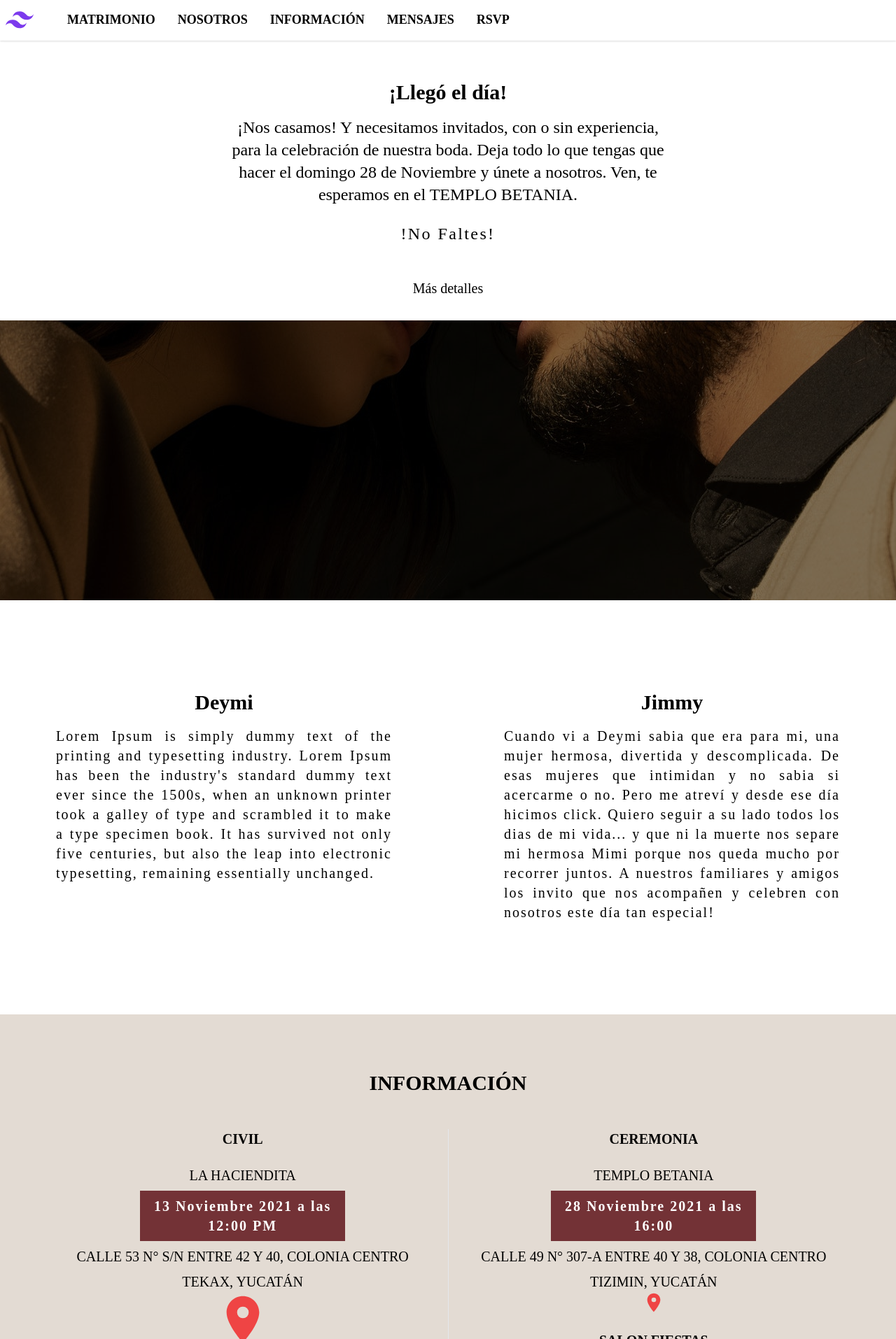
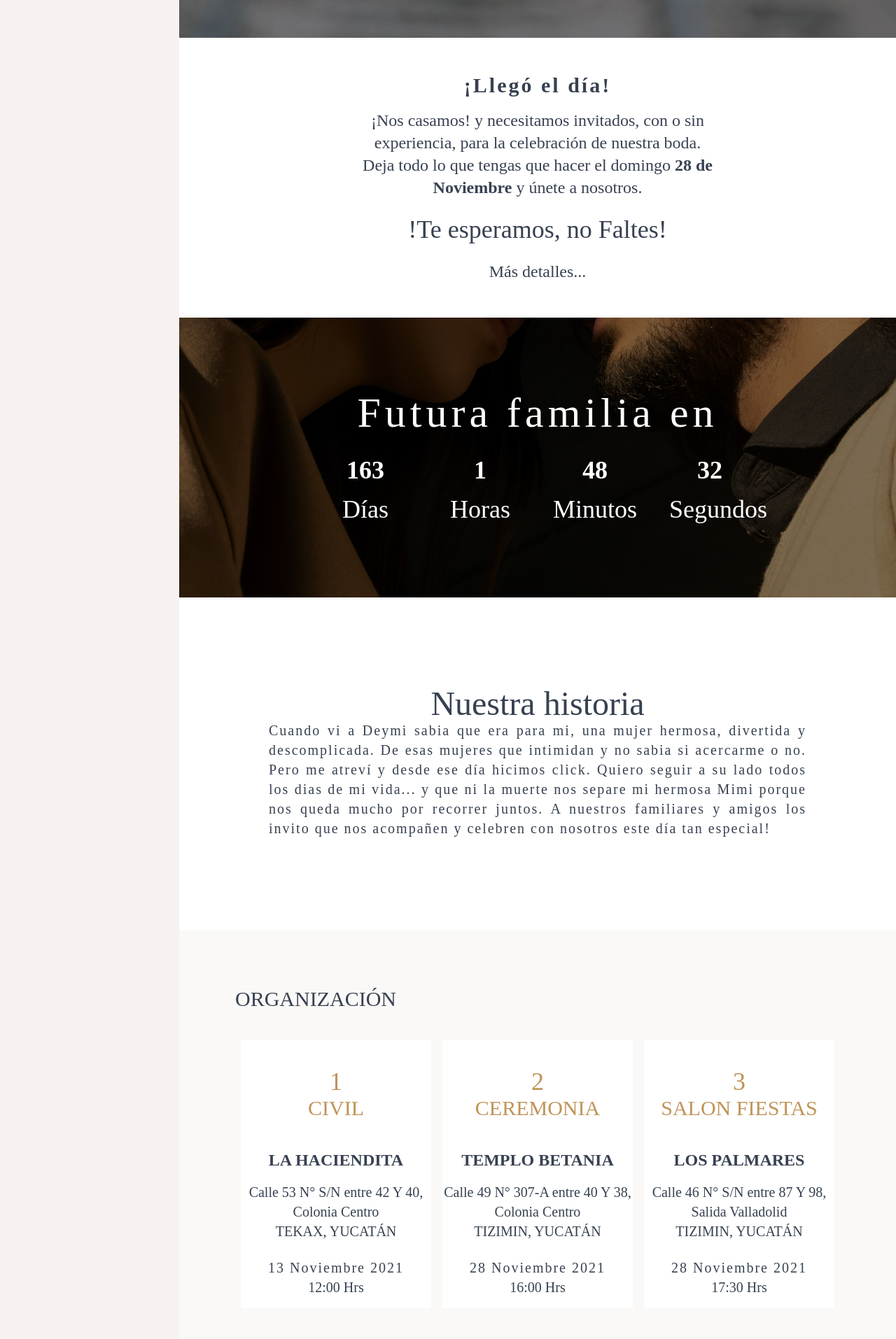
Before and after one commit to Jramirez91/wdj, a React (Create React App) app: page / in a window 1280 px wide. Shown: the part 746-2660 px from the top of the page at 70% size. Built offline with nearby package versions, Linux system fonts and the light colour scheme; no server answers.

Commit message:
Actualización del sitio web

```diff
--- a/public/index.html
+++ b/public/index.html
@@ -27,7 +27,7 @@
     -->
     <title>Deymi & Jimmy</title>
   </head>
-  <body>
+  <body class="bg-cultured text-gray-700">
     <noscript>You need to enable JavaScript to run this app.</noscript>
     <div id="root"></div>
     <!--
--- a/src/App.js
+++ b/src/App.js
@@ -1,16 +1,30 @@
 import "./App.css";
-import couple from "./img/couple.jpg";
+
 import hands from "./img/hands.jpg";
 import { MdLocationOn } from "react-icons/md";
-import { Menu, Us, Information, Message, RSVP } from "./components/";
-import { Link } from "react-scroll";
+import { Menu, Us, Information, Message, RSVP, Married } from "./components/";
+
+
 
 function App() {
+
+
+
+
+
+
+
   return (
-    <div className="flex flex-wrap">
+
+    <div className=" flex flex-wrap">
+
+      <div className="w-full md:w-1/5 order-2 md:order-1 bg-snow">
+        <Menu />
+      </div>
+      <div className="w-full md:w-4/5 order-1 md:order-2">
         <div
           id="home"
-        className="w-full h-full lg:h-screen/2  bg-opacity-50 bg-center order-2 lg:order-1 bg-pink-50"
+          className="w-full h-full md:h-screen bg-opacity-50 bg-center order-2  bg-pink-50"
           style={{
             backgroundImage: `url(${hands})`,
           }}
@@ -18,61 +32,109 @@ function App() {
           <div className="w-full h-screen  flex justify-center items-center bg-gray-900 bg-opacity-50">
             <div className="mx-4 text-center ">
               <h1 className="text-9xl mb-12 title ">Deymi & Jimmy</h1>
-            <h2 className="text-7xl mb-12 subtitle ">!Nos casamos!</h2>
-            <h2 className="text-5xl mb-12 subtitle  tracking-widest">
+
+              <h2 className="text-5xl mb-12 text-gray-50 tracking-widest">
                 - 28 Noviembre 2021 -
               </h2>
             </div>
           </div>
         </div>
-      <Menu />
 
-      <div
-        id="matrimonio"
-        className="w-full h-full bg-center bg-fixed bg-no-repeat bg-cover order-3"
-        style={{
-          backgroundImage: `url(${couple})`,
-        }}
-      >
-        <div className="w-full h-screen  bg-opacity-50 bg-black ">
-          <div className="text-center w-full pt-6 bg-white h-1/2 flex flex-col justify-center items-center">
-            <h2 className="font-bold text-3xl mb-4">¡Llegó el día!</h2>
+        <Married />
+        <Us />
 
-            <h2 className="text-2xl mb-6 text-center w-1/2">
-              ¡Nos casamos! Y necesitamos invitados, con o sin experiencia, para
-              la celebración de nuestra boda. Deja todo lo que tengas que hacer
-              el domingo 28 de Noviembre y únete a nosotros. Ven, te esperamos
-              en el TEMPLO BETANIA.
-            </h2>
-            <h3 className="text-2xl mb-6 text-center w-1/2 tracking-widest">
-              !No Faltes!
-            </h3>
-            <Link
-              smooth={true}
-              offset={-60}
-              duration={500}
-              to="informacion"
-              className="mt-6 text-xl cursor-pointer"
-            >
-              Más detalles
-            </Link>
-            {/* <a
-              href="https://goo.gl/maps/4zRPHVYWLf4t5CqE6"
-              className="font-bold text-xl mb-6 text-center w-1/2"
-            >
-              <div className=" flex justify-center items-center">
-                <MdLocationOn className="w-20 h-20 text-red-500" />
-              </div>
-              VER MAPA
-            </a> */}
-          </div>
-        </div>
-      </div>
-      <Us />
         <Information />
         <Message />
         <RSVP />
+        <div className=" leading-loose tracking-tight">
+          <p className="font-bold my-4 md:my-12">About Me</p>
+
+          <p className="mb-8">Arcu risus quis varius quam quisque id diam vel. Consectetur adipiscing elit ut aliquam purus sit amet. Nibh tortor id aliquet lectus proin nibh. </p>
         </div>
+      </div>
+
+
+
+    </div>
+
+
+
+    // <div className="flex flex-wrap">
+    //   <div
+    //     id="home"
+    //     className="w-full h-full lg:h-screen/2  bg-opacity-50 bg-center order-2 lg:order-1 bg-pink-50"
+    //     style={{
+    //       backgroundImage: `url(${hands})`,
+    //     }}
+    //   >
+    //     <div className="w-full h-screen  flex justify-center items-center bg-gray-900 bg-opacity-50">
+    //       <div className="mx-4 text-center ">
+    //         <h1 className="text-9xl mb-12 title ">Deymi & Jimmy</h1>
+    //         <h2 className="text-7xl mb-12 subtitle ">!Nos casamos!</h2>
+    //         <h2 className="text-5xl mb-12 subtitle  tracking-widest">
+    //           - 28 Noviembre 2021 -
+    //         </h2>
+    //       </div>
+    //     </div>
+    //   </div>
+    //   <Menu />
+
+    //   <div
+    //     id="matrimonio"
+    //     className="w-full h-full bg-center bg-fixed bg-no-repeat bg-cover order-3"
+    //     style={{
+    //       backgroundImage: `url(${couple})`,
+    //     }}
+    //   >
+    //     <div className="w-full h-screen  bg-opacity-50 bg-black ">
+    //       <div className="text-center w-full pt-6 bg-white h-1/2 flex flex-col justify-center items-center">
+    //         <h2 className="font-bold text-3xl mb-4">¡Llegó el día!</h2>
+
+    //         <h2 className="text-2xl mb-6 text-center w-1/2">
+    //           ¡Nos casamos! Y necesitamos invitados, con o sin experiencia, para
+    //           la celebración de nuestra boda. Deja todo lo que tengas que hacer
+    //           el domingo 28 de Noviembre y únete a nosotros. Ven, te esperamos
+    //           en el TEMPLO BETANIA.
+    //         </h2>
+    //         <h3 className="text-2xl mb-6 text-center w-1/2 tracking-widest">
+    //           !No Faltes!
+    //         </h3>
+    //         <Link
+    //           smooth={true}
+    //           offset={-60}
+    //           duration={500}
+    //           to="informacion"
+    //           className="mt-6 text-xl cursor-pointer"
+    //         >
+    //           Más detalles
+    //         </Link>
+    //         {/* <a
+    //           href="https://goo.gl/maps/4zRPHVYWLf4t5CqE6"
+    //           className="font-bold text-xl mb-6 text-center w-1/2"
+    //         >
+    //           <div className=" flex justify-center items-center">
+    //             <MdLocationOn className="w-20 h-20 text-red-500" />
+    //           </div>
+    //           VER MAPA
+    //         </a> */}
+    //       </div>
+    //       <div className="text-white h-1/2  w-full flex flex-col justify-center items-center" >
+    //       <h2 className="text-5xl text-center title mb-4  subtitle">
+    //         Nos convertiremos en familia en
+    //       </h2>
+    //       <h2 className="text-4xl text-center  ">
+    //         Días: {dates.days} / Horas: {dates.hours} / Minutos: {dates.minutes} / Segundos: {dates.seconds}
+    //       </h2>
+    //       </div>
+    //     </div>
+
+
+    //   </div>
+    //   <Us />
+    //   <Information />
+    //   <Message />
+    //   <RSVP />
+    // </div>
   );
 }
 
--- a/src/components/Information.js
+++ b/src/components/Information.js
@@ -1,70 +1,63 @@
+
 import { MdLocationOn } from "react-icons/md";
+import { SubInformation } from ".";
+import { useState } from "react";
 
 const Information = () => {
+
+  const [organization, setorganization] = useState([{
+    position:1,
+    event:"CIVIL",
+    location:{
+      name:"LA HACIENDITA",
+      date:"13  Noviembre  2021",
+      time:"12:00 Hrs",
+      address:"Calle 53 N° S/N entre 42 Y 40, Colonia Centro",
+      state:"TEKAX, YUCATÁN",
+      maps:"https://goo.gl/maps/M35j3MJBubvDcKxE9"
+    }
+  },
+  {
+    position:2,
+    event:"CEREMONIA",
+    location:{
+      name:"TEMPLO BETANIA",
+      date:"28 Noviembre 2021",
+      time:"16:00 Hrs",
+      address:"Calle 49 N° 307-A entre 40 Y 38, Colonia Centro",
+      state:"TIZIMIN, YUCATÁN",
+      maps:"https://goo.gl/maps/4zRPHVYWLf4t5CqE6"
+    }
+  },
+  {
+    position:3,
+    event:"SALON FIESTAS",
+    location:{
+      name:"LOS PALMARES",
+      date:"28 Noviembre 2021",
+      time:"17:30 Hrs",
+      address:"Calle 46 N° S/N entre 87 Y 98, Salida Valladolid",
+      state:"TIZIMIN, YUCATÁN",
+      maps:"https://goo.gl/maps/4zRPHVYWLf4t5CqE6"
+    }
+  }])
+
+
   return (
-    <div id="informacion" className="w-full order-5 py-20 timber-bg">
-      <div className="text-center font-bold text-3xl">INFORMACIÓN</div>
-      <div className="my-12 text-xl text-justify mx-auto grid grid-cols-2 w-11/12">
-        <div className="text-center">
-          <strong>CIVIL</strong>
-          <p className="mt-6">LA HACIENDITA</p>
-          <p className="mt-2 wine-bg text-white w-1/2 mx-auto p-2 font-bold tracking-widest">
-            13 Noviembre 2021 a las 12:00 PM
-          </p>
-          <p className="mt-2">CALLE 53 N° S/N ENTRE 42 Y 40, COLONIA CENTRO</p>
-          <p className="mt-2">TEKAX, YUCATÁN</p>
+    <div id="informacion" className="w-full order-5 p-20 ">
+      <div className="text-left text-3xl mb-10 ">ORGANIZACIÓN</div>
 
-          <a
-            href="https://goo.gl/maps/M35j3MJBubvDcKxE9"
-            className="font-bold text-xl mb-6 text-center w-1/2"
-          >
-            <div className=" flex justify-center items-center">
-              <MdLocationOn className="w-20 h-20 text-red-500" />
-            </div>
-            VER MAPA
-          </a>
-        </div>
-        <div className="text-center border-l">
-          <strong>CEREMONIA</strong>
-          <p className="mt-6">TEMPLO BETANIA</p>
-          <p className="mt-2 wine-bg text-white w-1/2 mx-auto p-2 font-bold tracking-widest">
-            28 Noviembre 2021 a las 16:00
-          </p>
-          <p className="mt-2">
-            CALLE 49 N° 307-A ENTRE 40 Y 38, COLONIA CENTRO
-          </p>
-          <p className="mt-2 mb-6">
-            TIZIMIN, YUCATÁN{" "}
-            <a
-              href="https://goo.gl/maps/4zRPHVYWLf4t5CqE6"
-              className="font-bold text-xl mb-6 text-center w-1/2"
-            >
-              <div className=" flex justify-center items-center">
-                <MdLocationOn className="w-8 h-8 text-red-500" />
-              </div>
-            </a>
-          </p>
-          <strong>SALON FIESTAS</strong>
-          <p className="mt-6">LOS PALMARES</p>
-          <p className="mt-2 wine-bg text-white w-1/2 mx-auto p-2 font-bold tracking-widest">
-            28 Noviembre 2021 a las 16:00 PM
-          </p>
-          <p className="mt-2">
-            CALLE 49 N° 307-A ENTRE 40 Y 38, COLONIA CENTRO
-          </p>
-          <p className="mt-2">TIZIMIN, YUCATÁN</p>
 
-          <a
-            href="https://goo.gl/maps/4zRPHVYWLf4t5CqE6"
-            className="font-bold text-xl mb-6 text-center w-1/2"
-          >
-            <div className=" flex justify-center items-center">
-              <MdLocationOn className="w-20 h-20 text-red-500" />
-            </div>
-            VER MAPA
-          </a>
-        </div>
+      <div className="flex ">
+      <div className="w-full flex flex-row justify-center">
+
+        {organization.map((v,k) => <SubInformation key={k} model={v} />)}
+
       </div>
+      </div>
+
+
+
     </div>
   );
 };
--- /dev/null
+++ b/src/components/Married.js
@@ -0,0 +1,104 @@
+import { useEffect, useState } from "react";
+import couple from "../img/couple.jpg";
+import { Link } from "react-scroll";
+
+const Married = () => {
+
+    const [dates, setDates] = useState({});
+
+    const DATE_TARGET = new Date('11/28/2021 0:01 AM');
+
+    const MILLISECONDS_OF_A_SECOND = 1000;
+    const MILLISECONDS_OF_A_MINUTE = MILLISECONDS_OF_A_SECOND * 60;
+    const MILLISECONDS_OF_A_HOUR = MILLISECONDS_OF_A_MINUTE * 60;
+    const MILLISECONDS_OF_A_DAY = MILLISECONDS_OF_A_HOUR * 24
+
+
+
+    function updateCountdown() {
+        // Calcs
+        const NOW = new Date()
+        const DURATION = DATE_TARGET - NOW;
+        const REMAINING_DAYS = Math.floor(DURATION / MILLISECONDS_OF_A_DAY);
+        const REMAINING_HOURS = Math.floor((DURATION % MILLISECONDS_OF_A_DAY) / MILLISECONDS_OF_A_HOUR);
+        const REMAINING_MINUTES = Math.floor((DURATION % MILLISECONDS_OF_A_HOUR) / MILLISECONDS_OF_A_MINUTE);
+        const REMAINING_SECONDS = Math.floor((DURATION % MILLISECONDS_OF_A_MINUTE) / MILLISECONDS_OF_A_SECOND);
+        // Thanks Pablo Monteserín (https://pablomonteserin.com/cuenta-regresiva/)
+
+        // Render
+
+        return {
+            days: REMAINING_DAYS,
+            hours: REMAINING_HOURS,
+            minutes: REMAINING_MINUTES,
+            seconds: REMAINING_SECONDS
+        }
+
+    }
+
+    useEffect(() => {
+        const interval = setInterval(() => {
+            setDates(updateCountdown());
+
+        }, 1000);
+        return () => clearInterval(interval);
+    }, []);
+
+    return (
+        <div
+            id="matrimonio"
+            className="w-full h-screen bg-center bg-fixed bg-no-repeat bg-cover order-3"
+            style={{
+                backgroundImage: `url(${couple})`,
+            }}>
+            <div className="w-full h-screen  bg-opacity-50 bg-black ">
+                <div className="text-center w-full bg-white h-1/2 flex flex-col justify-center items-center">
+
+                        <h2 className="font-bold text-3xl mb-4 tracking-widest">¡Llegó el día!</h2>
+                        <h2 className="text-2xl mb-6 text-center w-1/2">
+                            ¡Nos casamos! y necesitamos invitados, con o sin experiencia, para
+                            la celebración de nuestra boda. Deja todo lo que tengas que hacer
+                            el domingo <strong>28 de Noviembre</strong> y únete a nosotros.
+                        </h2>
+
+                        <h3 className="text-4xl text-center w-1/2 ">
+                            !Te esperamos, no Faltes!
+                        </h3>
+                        <Link
+                            smooth={true}
+                            offset={-60}
+                            duration={500}
+                            to="informacion"
+                            className="mt-6 text-2xl cursor-pointer"
+                        >
+                            Más detalles...
+                        </Link>
+
+                </div>
+                <div className="text-white h-1/2  w-full flex flex-col justify-center items-center" >
+                    <h2 className="text-6xl text-center  mb-8 font-alex-brush tracking-widest">
+                        Futura familia en
+                    </h2>
+                    <h2 className=" text-center">
+                        <div className="flex flex-col">
+                            <div className="grid grid-cols-4 mb-4 text-4xl font-bold">
+                                <div>{dates.days}</div>
+                                <div>{dates.hours}</div>
+                                <div>{dates.minutes}</div>
+                                <div>{dates.seconds}</div>
+                            </div>
+                            <div className="grid grid-cols-4 text-4xl">
+                                <div>Días</div>
+                                <div>Horas</div>
+                                <div>Minutos</div>
+                                <div className="ml-6">Segundos</div>
+                            </div>
+                        </div>
+                    </h2>
+                </div>
+            </div>
+        </div>
+    )
+}
+
+export default Married;
--- a/src/components/Menu.js
+++ b/src/components/Menu.js
@@ -9,7 +9,7 @@ const Menu = () => {
     },
     {
       href: "nosotros",
-      title: "NOSOTROS",
+      title: "NUESTRA HISTORIA",
     },
     {
       href: "informacion",
@@ -31,14 +31,14 @@ const Menu = () => {
 
   return (
     <nav
-      className="sticky top-0 w-full bg-white shadow order-1 lg:order-2"
+      className="w-full md:sticky md:top-0 "
       role="navigation"
     >
-      <div className="container mx-auto p-2 flex flex-wrap items-center md:flex-no-wrap">
-        <div className="mr-4 md:mr-8">
+      <div className="pt-28 flex flex-col ">
+        <div className="flex justify-center  pb-12">
           <Link to="home" spy={true} smooth={true} duration={500} rel="home">
             <svg
-              className="w-10 h-10 text-purple-600"
+              className="w-10 h-10 text-purple-600 cursor-pointer"
               width="54"
               height="54"
               viewBox="0 0 54 54"
@@ -52,6 +52,7 @@ const Menu = () => {
             </svg>
           </Link>
         </div>
+        <h1 className="text-center text-4xl text-color-camel mb-12 font-alex-brush">Deymi & Jimmy</h1>
         <div className="ml-auto md:hidden">
           <button
             className="flex items-center px-3 py-2 border rounded"
@@ -67,13 +68,12 @@ const Menu = () => {
             </svg>
           </button>
         </div>
-        <div className="w-full md:w-auto md:flex-grow md:flex md:items-center">
-          <ul className="flex flex-col font-bold text-lg mt-4 -mx-4 pt-4 border-t md:flex-row md:items-center md:mx-0 md:mt-0 md:pt-0 md:mr-4 lg:mr-8 md:border-0">
+        <div className="w-full md:w-auto md:flex md:flex-col md:items-center">
+          <ul className="">
             {menu.map((v, i) => (
               <li key={i}>
                 <Link
                   smooth={true}
-                  offset={-60}
                   duration={500}
                   to={v.href}
                   className="block px-4 py-1 md:p-2 lg:px-4 cursor-pointer"
--- /dev/null
+++ b/src/components/SubInformation.js
@@ -0,0 +1,24 @@
+const SubInformation = ({model}) =>{
+
+    const {event,location,position} = model
+
+    return(
+        <div className="w-80 h-96 bg-whites mx-2">
+            <div className="pt-10 text-xl text-center">
+
+                <h2 className=" text-4xl text-color-camel">{position}</h2>
+
+                <h2 className=" text-3xl mb-10 text-color-camel">{event}</h2>
+                <p className="text-2xl font-bold mb-4">{location.name}</p>
+
+                <p className="">{location.address}</p>
+                <p className="mb-6">{location.state}</p>
+
+                <p className=" tracking-widest">{location.date}</p>
+                <p className="">{location.time}</p>
+            </div>
+        </div>
+    )
+
+};
+export default SubInformation;
--- a/src/components/Us.js
+++ b/src/components/Us.js
@@ -1,24 +1,14 @@
+
 const Us = () => {
   return (
-    <div id="nosotros" className="w-full order-4 ">
-      <div className="text-center w-full h-1/2 my-32 grid grid-cols-2">
-        <div>
-          <h2 className="font-bold text-3xl mb-4 ">Deymi</h2>
-          <div className="mx-auto text-xl tracking-widest mb-1 text-justify w-3/4">
-            Lorem Ipsum is simply dummy text of the printing and typesetting
-            industry. Lorem Ipsum has been the industry's standard dummy text
-            ever since the 1500s, when an unknown printer took a galley of type
-            and scrambled it to make a type specimen book. It has survived not
-            only five centuries, but also the leap into electronic typesetting,
-            remaining essentially unchanged.
-          </div>
-        </div>
-        <div>
-          <h2 className="font-bold text-3xl  mb-4">Jimmy</h2>
+    <div id="nosotros" className="w-full order-4  py-32 bg-whites">
+      <div className="w-full h-1/2  text-center">
+        <h2 className="text-5xl font-alex-brush">Nuestra historia</h2>
+
           <div className="mx-auto text-xl tracking-widest mb-1 text-justify w-3/4">
           Cuando vi a Deymi sabia que era para mi, una mujer hermosa, divertida y descomplicada. De esas mujeres que intimidan y no sabia si acercarme o no. Pero me atreví y desde ese día hicimos click. Quiero seguir a su lado todos los dias de mi vida... y que ni la muerte nos separe mi hermosa Mimi porque nos queda mucho por recorrer juntos. A nuestros familiares y amigos los invito que nos acompañen y celebren con nosotros este día tan especial!
           </div>
-        </div>
+
       </div>
     </div>
   );
--- a/src/components/index.js
+++ b/src/components/index.js
@@ -3,3 +3,5 @@ export { default as Us } from "./Us";
 export { default as Information } from "./Information";
 export { default as Message } from "./Message";
 export { default as RSVP } from "./RSVP";
+export { default as Married} from './Married';
+export {default as SubInformation} from './SubInformation'
--- a/src/index.css
+++ b/src/index.css
@@ -2,7 +2,40 @@
 @tailwind components;
 @tailwind utilities;
 
-@import url('https://fonts.googleapis.com/css2?family=Great+Vibes&family=Josefin+Slab&family=Rouge+Script&display=swap');
+@import url('https://fonts.googleapis.com/css2?family=Great+Vibes&family=Josefin+Slab&family=Rouge+Script&family=Alex+Brush&display=swap');
+
+
+
+/* SCSS HEX */
+
+.text-color-snow{
+color: #F7F1F1ff;
+}
+.text-color-cultured{
+  color: #FBF9F7ff;
+}
+.text-color-white{
+  color: #FEFFFEff;
+}
+.text-color-camel{
+  color: #C09359ff;
+}
+
+
+.bg-snow{
+background-color: #F7F1F1ff;
+}
+.bg-cultured{
+  background-color: #FBF9F7ff;
+}
+.bg-whites{
+  background-color: #FEFFFEff;
+}
+.bg-camel{
+  background-color: #C09359ff;
+}
+
+
 
 @layer utilities {
   .bold-plc::placeholder {
@@ -17,8 +50,14 @@ body {
   color: #e3dbd3;
 }
 .title {
+  font-family: 'Alex Brush', cursive;
+  color: aliceblue;
+}
+.font-alex-brush{
+  font-family: 'Alex Brush', cursive;
+}
+.font-great-vibes{
   font-family: "Great Vibes", cursive;
-  color: #e3dbd3;
 }
 .subtitle {
   font-family: "Rouge Script", cursive;
```
Also changed, not shown: 1 other file (tests, documents, lock files or other folders). Lines whose indentation alone changed are shown as unchanged.
